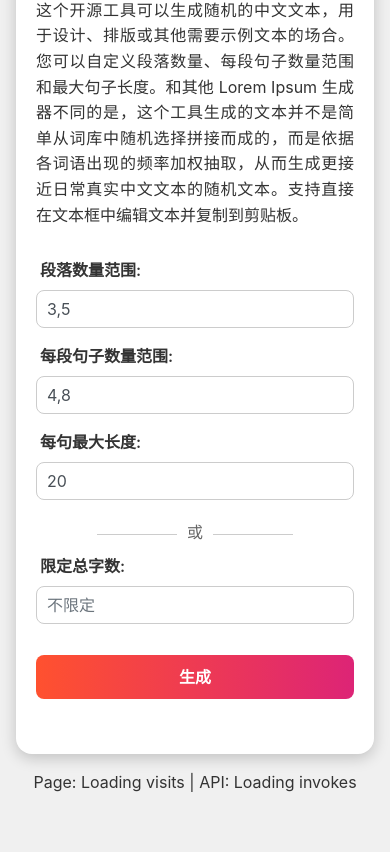
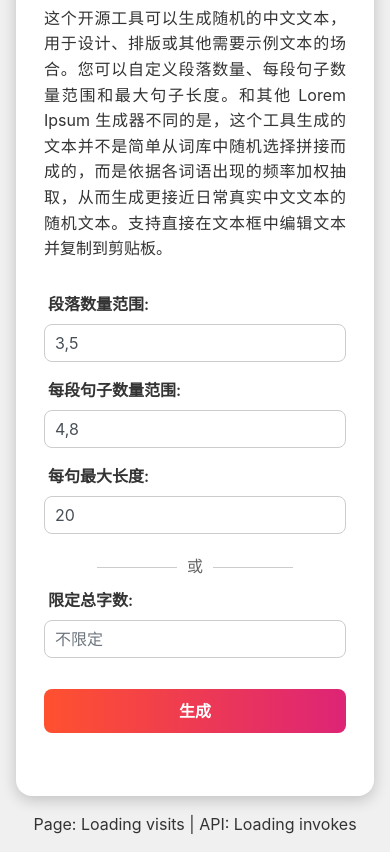
Before and after one commit to SunnyCloudYang/Chinese-lorem-ipsum, a website built with webpack: page website/index.html in a window 390 px wide. Shown: the part 135-987 px from the top of the page. Before the commit the page ends 945 px from the top, so only its background shows below. Built offline with nearby package versions, Linux system fonts and the light colour scheme; some packages are replaced by stand-ins of ours; files whose address does not match are found by name.

Commit message:
feat: increase padding on small screen

```diff
--- a/website/style.css
+++ b/website/style.css
@@ -45,7 +45,7 @@ body.dark-theme {
 @media screen and (max-width: 768px) {
     .container {
         margin: 16px;
-        padding: 20px;
+        padding: 28px;
         width: calc(100% - 32px);
     }
 }
```
